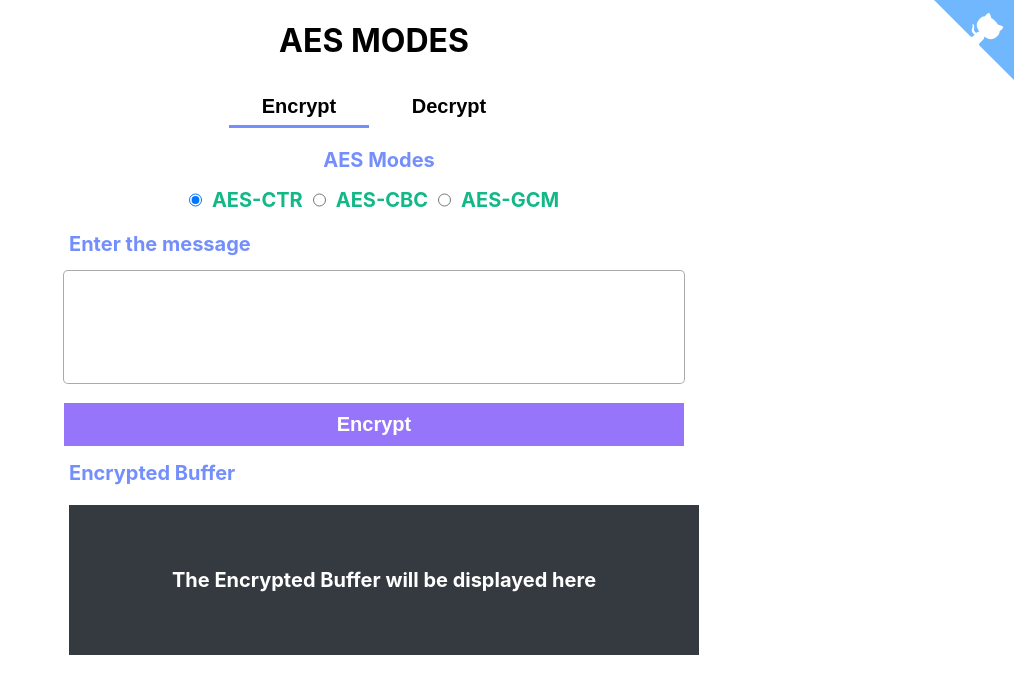
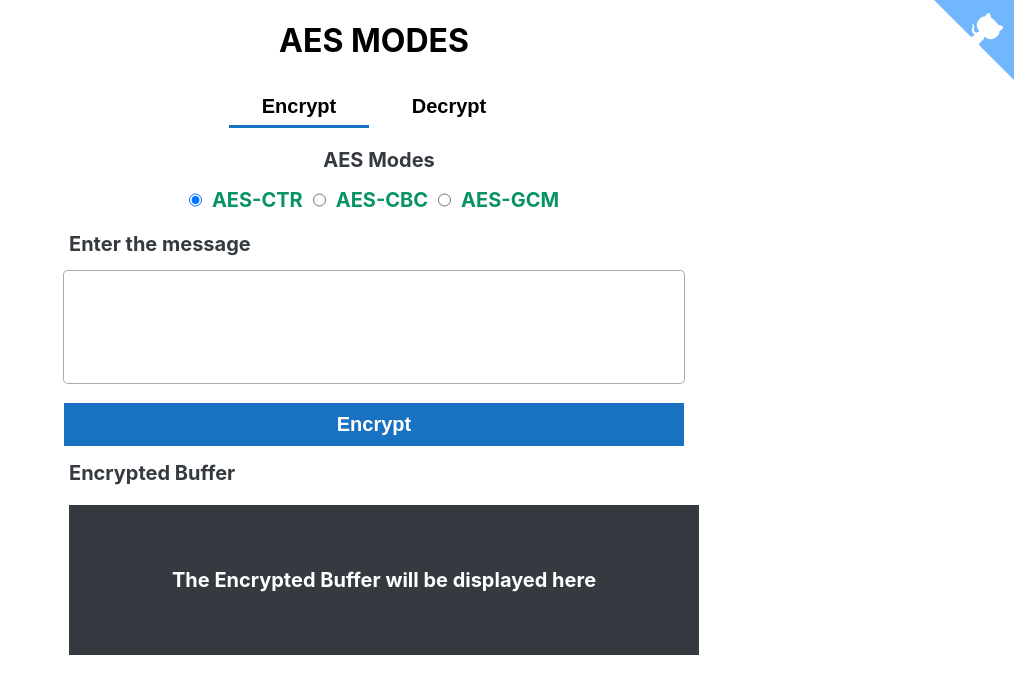
Before and after one commit to ad1992/aes-modes, a React (Create React App) app: page / in a window 1280 px wide. Shown: the top 694 px of the page, without its empty margins (266-1280 px from the left). Built offline with nearby package versions, Linux system fonts and the light colour scheme.

Commit message:
fix: a11y contrast issues (#1)

```diff
--- a/package.json
+++ b/package.json
@@ -20,7 +20,7 @@
     "web-vitals": "^2.1.4"
   },
   "scripts": {
-    "start": "react-scripts start",
+    "start": "PORT=3005 react-scripts start",
     "build": "react-scripts build",
     "test": "react-scripts test",
     "eject": "react-scripts eject"
--- a/src/App.scss
+++ b/src/App.scss
@@ -74,7 +74,7 @@
     flex-direction: column;
     align-items: flex-start;
     margin: 5px;
-    color: #748ffc;
+    color: #343a40;
     font-size: 20px;
     font-weight: bold;
   }
@@ -82,7 +82,6 @@
   textarea,
   input {
     font-size: 20px;
-    font-weight: 500;
     color: #868e96;
     font-weight: bold;
     border: none;
@@ -136,7 +135,7 @@
     font-weight: bold;
     width: 140px;
     &.active {
-      border-bottom: 3px solid #748ffc;
+      border-bottom: 3px solid #1971c2;
     }
   }
   .switch-view {
@@ -145,7 +144,7 @@
 
   .encrypt-btn,
   .decrypt-btn {
-    background: #9775fa;
+    background: #1971c2;
     color: white;
     font-size: 20px;
     border: none;
@@ -170,7 +169,7 @@
     margin-top: 15px;
 
     label {
-      color: #12b886;
+      color: #099268;
     }
   }
 }
--- a/src/EncryptView.tsx
+++ b/src/EncryptView.tsx
@@ -35,7 +35,6 @@ const EncryptView = ({ mode }: { mode: AES_MODES_VALUES }) => {
         encrypt: {
           iv,
           encryptedBuffer,
-
           cryptoKey,
           extractable: true,
           message,
```
